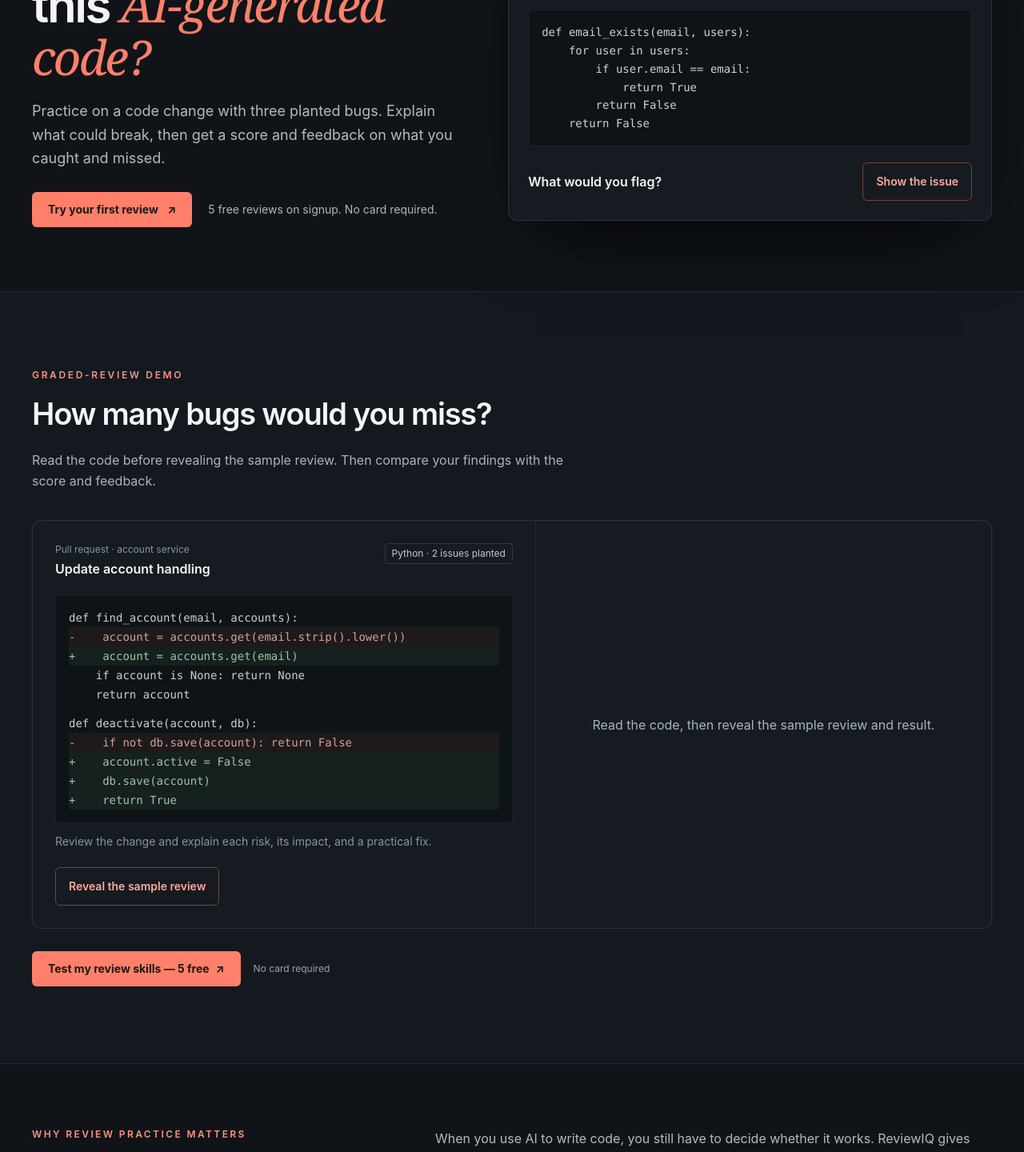
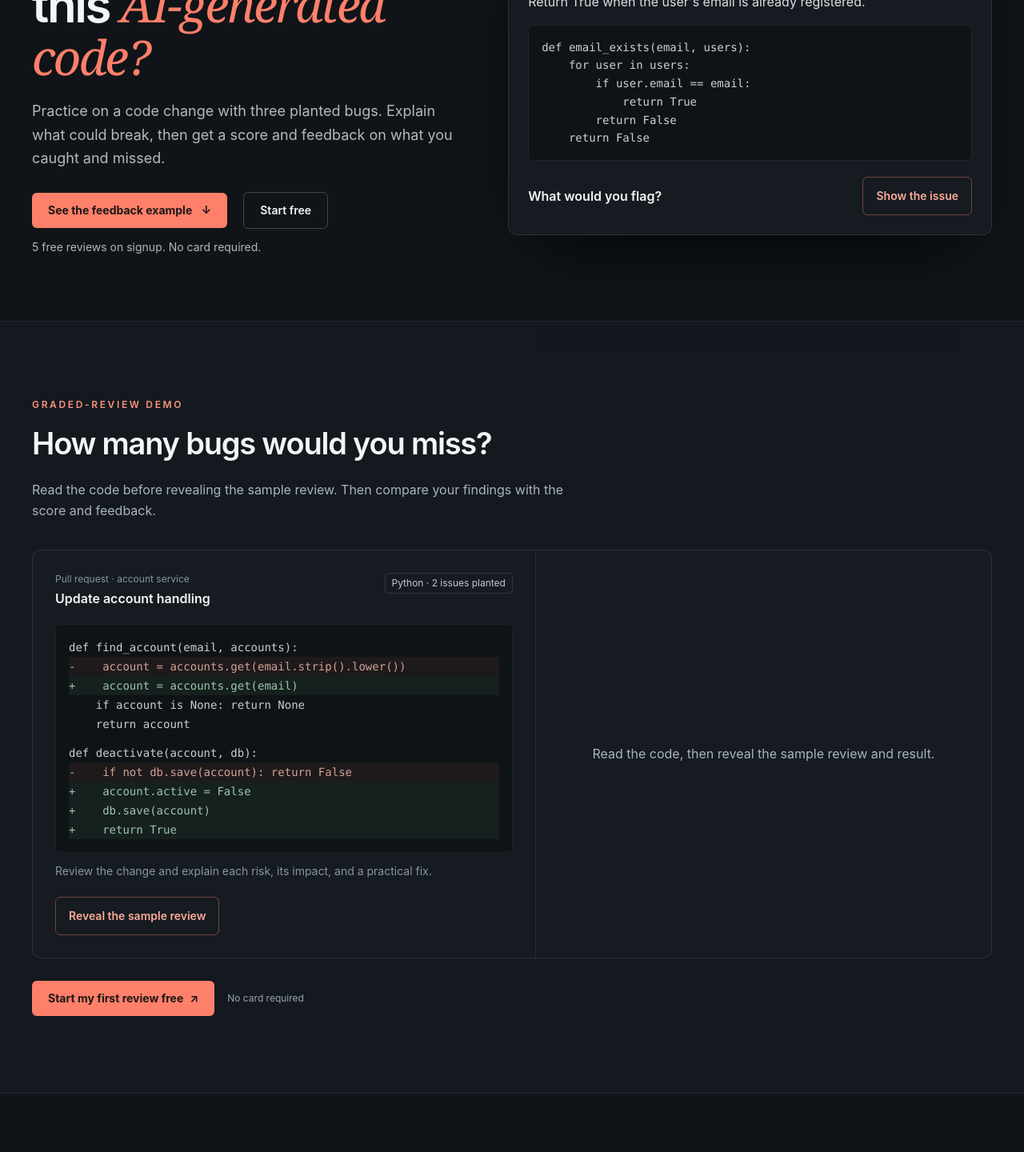
Before and after one commit to Anas127/reviewiq, a Next.js app: page / in a window 1280 px wide. Shown: the part 268-1708 px from the top of the page at 80% size. Built offline with nearby package versions, Linux system fonts and the light colour scheme; no server answers.

Commit message:
Make landing CTAs demo-first and preserve review redirects

```diff
--- a/app/auth/callback/route.ts
+++ b/app/auth/callback/route.ts
@@ -6,11 +6,12 @@ export async function GET(request: Request) {
   const code = searchParams.get("code");
   const next = searchParams.get("next");
   const safeNext = next?.startsWith("/") && !next.startsWith("//") ? next : "/review";
+  const retryNext = safeNext === "/review" || safeNext === "/pricing" || safeNext === "/api/checkout" || safeNext.startsWith("/oauth/consent?authorization_id=");
 
   if (searchParams.has("error")) {
     const login = new URL("/login", origin);
     login.searchParams.set("auth_error", "1");
-    if (safeNext.startsWith("/oauth/consent?authorization_id=")) login.searchParams.set("redirect", safeNext);
+    if (retryNext) login.searchParams.set("redirect", safeNext);
     return NextResponse.redirect(login);
   }
 
@@ -20,7 +21,7 @@ export async function GET(request: Request) {
     if (error) {
       const login = new URL("/login", origin);
       login.searchParams.set("auth_error", "1");
-      if (safeNext.startsWith("/oauth/consent?authorization_id=")) login.searchParams.set("redirect", safeNext);
+      if (retryNext) login.searchParams.set("redirect", safeNext);
       return NextResponse.redirect(login);
     }
   }
--- a/app/components/GradedReviewDemo.tsx
+++ b/app/components/GradedReviewDemo.tsx
@@ -3,7 +3,6 @@
 import { useEffect, useRef, useState } from "react";
 import TrackedLink from "@/app/components/TrackedLink";
 import { captureProductEventOncePerSession } from "@/lib/analytics";
-import { FREE_REVIEW_CREDITS } from "@/lib/credit-config";
 
 export default function GradedReviewDemo({ audience = "consumer" }: { audience?: "consumer" | "bootcamps" }) {
   const sectionRef = useRef<HTMLElement>(null);
@@ -20,6 +19,20 @@ export default function GradedReviewDemo({ audience = "consumer" }: { audience?:
     }, { threshold: 0.25 });
     observer.observe(section);
     return () => observer.disconnect();
+  }, [audience]);
+  useEffect(() => {
+    if (audience !== "consumer") return;
+    const reveal = () => setRevealed(true);
+    const revealFromHash = () => {
+      if (window.location.hash === "#graded-review-demo") reveal();
+    };
+    window.addEventListener("reviewiq:reveal-graded-demo", reveal);
+    window.addEventListener("hashchange", revealFromHash);
+    revealFromHash();
+    return () => {
+      window.removeEventListener("reviewiq:reveal-graded-demo", reveal);
+      window.removeEventListener("hashchange", revealFromHash);
+    };
   }, [audience]);
 
   return (
@@ -51,7 +64,7 @@ export default function GradedReviewDemo({ audience = "consumer" }: { audience?:
             </div>
           </div>
         </div>
-        <div className="mt-7 flex flex-wrap items-center gap-4"><TrackedLink href={audience === "bootcamps" ? "#pilot-form" : "/login?mode=signup"} event={audience === "bootcamps" ? "bootcamps_pilot_cta_clicked" : "graded_review_demo_cta_clicked"} eventProperties={audience === "bootcamps" ? { placement: "demo" } : undefined} className="inline-flex min-h-11 items-center rounded-md bg-[#ff806a] px-5 py-3 text-sm font-bold text-[#1d1715] transition hover:bg-[#ff9a87] focus-visible:outline-2 focus-visible:outline-offset-2 focus-visible:outline-[#ff9a87]">{audience === "bootcamps" ? "Bring this practice to your cohort" : `Test my review skills — ${FREE_REVIEW_CREDITS} free`} <span className="ml-2" aria-hidden="true">↗</span></TrackedLink><span className="text-xs text-[#9aa5ac]">{audience === "bootcamps" ? "Illustrative review · actual results vary" : "No card required"}</span></div>
+        <div className="mt-7 flex flex-wrap items-center gap-4"><TrackedLink href={audience === "bootcamps" ? "#pilot-form" : "/login?mode=signup&redirect=%2Freview"} event={audience === "bootcamps" ? "bootcamps_pilot_cta_clicked" : "graded_review_demo_cta_clicked"} eventProperties={audience === "bootcamps" ? { placement: "demo" } : undefined} className="inline-flex min-h-11 items-center rounded-md bg-[#ff806a] px-5 py-3 text-sm font-bold text-[#1d1715] transition hover:bg-[#ff9a87] focus-visible:outline-2 focus-visible:outline-offset-2 focus-visible:outline-[#ff9a87]">{audience === "bootcamps" ? "Bring this practice to your cohort" : "Start my first review free"} <span className="ml-2" aria-hidden="true">↗</span></TrackedLink><span className="text-xs text-[#9aa5ac]">{audience === "bootcamps" ? "Illustrative review · actual results vary" : "No card required"}</span></div>
       </div>
     </section>
   );
--- /dev/null
+++ b/app/components/RevealGradedDemoLink.tsx
@@ -0,0 +1,24 @@
+"use client";
+
+import type { ReactNode } from "react";
+import TrackedLink from "@/app/components/TrackedLink";
+
+export default function RevealGradedDemoLink({
+  children,
+  className,
+}: {
+  children: ReactNode;
+  className: string;
+}) {
+  return (
+    <TrackedLink
+      href="#graded-review-demo"
+      event="hero_primary_clicked"
+      eventProperties={{ location: "hero" }}
+      className={className}
+      onClick={() => window.dispatchEvent(new Event("reviewiq:reveal-graded-demo"))}
+    >
+      {children}
+    </TrackedLink>
+  );
+}
--- a/app/page.tsx
+++ b/app/page.tsx
@@ -2,6 +2,7 @@ import Link from "next/link";
 import ExampleExercisePreview from "@/app/components/ExampleExercisePreview";
 import GradedReviewDemo from "@/app/components/GradedReviewDemo";
 import LandingAnalytics from "@/app/components/LandingAnalytics";
+import RevealGradedDemoLink from "@/app/components/RevealGradedDemoLink";
 import TrackedLink from "@/app/components/TrackedLink";
 import { FREE_REVIEW_CREDITS, PRO_CREDITS_PER_BILLING_CYCLE, PRO_PRICE_USD } from "@/lib/credit-config";
 import { createClient } from "@/lib/supabase/server";
@@ -38,7 +39,8 @@ export default async function Home() {
           <h1 className="landing-hero-title max-w-[18ch] font-semibold leading-[1.08] tracking-[-0.04em]">Would you approve this <span className="font-serif italic font-normal text-[#ff806a]">AI-generated code?</span></h1>
           <p className="mt-5 max-w-[60ch] text-base leading-relaxed text-[#b2bbc1] lg:text-lg">Practice on a code change with three planted bugs. Explain what could break, then get a score and feedback on what you caught and missed.</p>
           <div className="mt-7 flex flex-wrap items-center gap-x-5 gap-y-3">
-            <TrackedLink href={startHref} event="hero_primary_clicked" eventProperties={{ location: "hero" }} className={primaryCta}>Try your first review <span aria-hidden="true" className="ml-2">↗</span></TrackedLink>
+            <RevealGradedDemoLink className={primaryCta}>See the feedback example <span aria-hidden="true" className="ml-2">↓</span></RevealGradedDemoLink>
+            <TrackedLink href={startHref} event="hero_secondary_clicked" eventProperties={{ location: "hero" }} className="inline-flex min-h-11 items-center rounded-md border border-[#ffffff35] px-5 py-3 text-sm font-semibold text-[#f4f5f6] transition-colors hover:border-[#ff806a] hover:text-[#ffab98] focus-visible:outline-2 focus-visible:outline-offset-2 focus-visible:outline-[#ff9a87]">Start free</TrackedLink>
             <p className="text-sm leading-relaxed text-[#aeb8be]">{FREE_REVIEW_CREDITS} free reviews on signup. No card required.</p>
           </div>
         </div>
--- a/app/pricing/page.tsx
+++ b/app/pricing/page.tsx
@@ -13,7 +13,7 @@ export default function PricingPage() {
       <nav aria-label="Main navigation" className="mx-auto flex h-[76px] max-w-7xl items-center justify-between px-6 lg:px-10">
         <Link href="/" className="text-[21px] font-extrabold tracking-[-1.2px]">Review<span className="text-[#ff806a]">IQ</span></Link>
         <div className="flex items-center gap-5 text-[13px] font-medium text-[#aab2b8] sm:gap-7"><Link href="/" className="hover:text-white">Product</Link><Link href="/pricing" aria-current="page" className="text-white">Pricing</Link></div>
-        <TrackedLink href="/login?mode=signup" event="free_plan_cta_clicked" className="rounded-md bg-[#ff806a] px-3 py-2.5 text-[11px] font-bold text-[#1d1715] transition hover:bg-[#ff9a87] sm:px-4 sm:text-[12px]">Test my skills <span aria-hidden="true">↗</span></TrackedLink>
+        <TrackedLink href="/login?mode=signup&redirect=%2Freview" event="free_plan_cta_clicked" className="rounded-md bg-[#ff806a] px-3 py-2.5 text-[11px] font-bold text-[#1d1715] transition hover:bg-[#ff9a87] sm:px-4 sm:text-[12px]">Test my skills <span aria-hidden="true">↗</span></TrackedLink>
       </nav>
       <section className="px-6 pb-24 pt-14 lg:pt-20">
         <div className="mx-auto max-w-5xl">
@@ -25,7 +25,7 @@ export default function PricingPage() {
               <p className="text-[10px] font-semibold uppercase tracking-[.2em] text-[#aab4ba]">Free · discover where you stand</p>
               <div className="mt-5 flex items-baseline gap-2"><span className="text-[44px] font-semibold tracking-[-2px]">$0</span><span className="text-[12px] text-[#aab4ba]">to start</span></div>
               <p className="mt-2 min-h-12 text-[13px] leading-6 text-[#b2bbc1]">See how your code-review judgment measures up.</p>
-              <TrackedLink href="/login?mode=signup" event="free_plan_cta_clicked" className="mt-6 rounded-md border border-[#ffffff35] py-3 text-center text-[13px] font-semibold transition hover:border-[#ff806a] hover:text-white focus-visible:outline-2 focus-visible:outline-[#ff9a87]">Test my review skills free</TrackedLink>
+              <TrackedLink href="/login?mode=signup&redirect=%2Freview" event="free_plan_cta_clicked" className="mt-6 rounded-md border border-[#ffffff35] py-3 text-center text-[13px] font-semibold transition hover:border-[#ff806a] hover:text-white focus-visible:outline-2 focus-visible:outline-[#ff9a87]">Test my review skills free</TrackedLink>
               <ul className="mt-7 space-y-3.5 border-t border-[#ffffff18] pt-6 text-[13px] leading-5 text-[#d0d6da]">
                 {[`${FREE_REVIEW_CREDITS} review credits to start`, "Realistic pull requests and planted issues", "Detailed caught-versus-missed feedback", "No card required", "Credits used only after successful grading and save"].map((item) => <li key={item} className="flex gap-3"><span aria-hidden="true" className="text-[#ff927e]">✓</span><span>{item}</span></li>)}
               </ul>
```
Also changed, not shown: app/bootcamps/page.tsx (+1 -1 lines).
